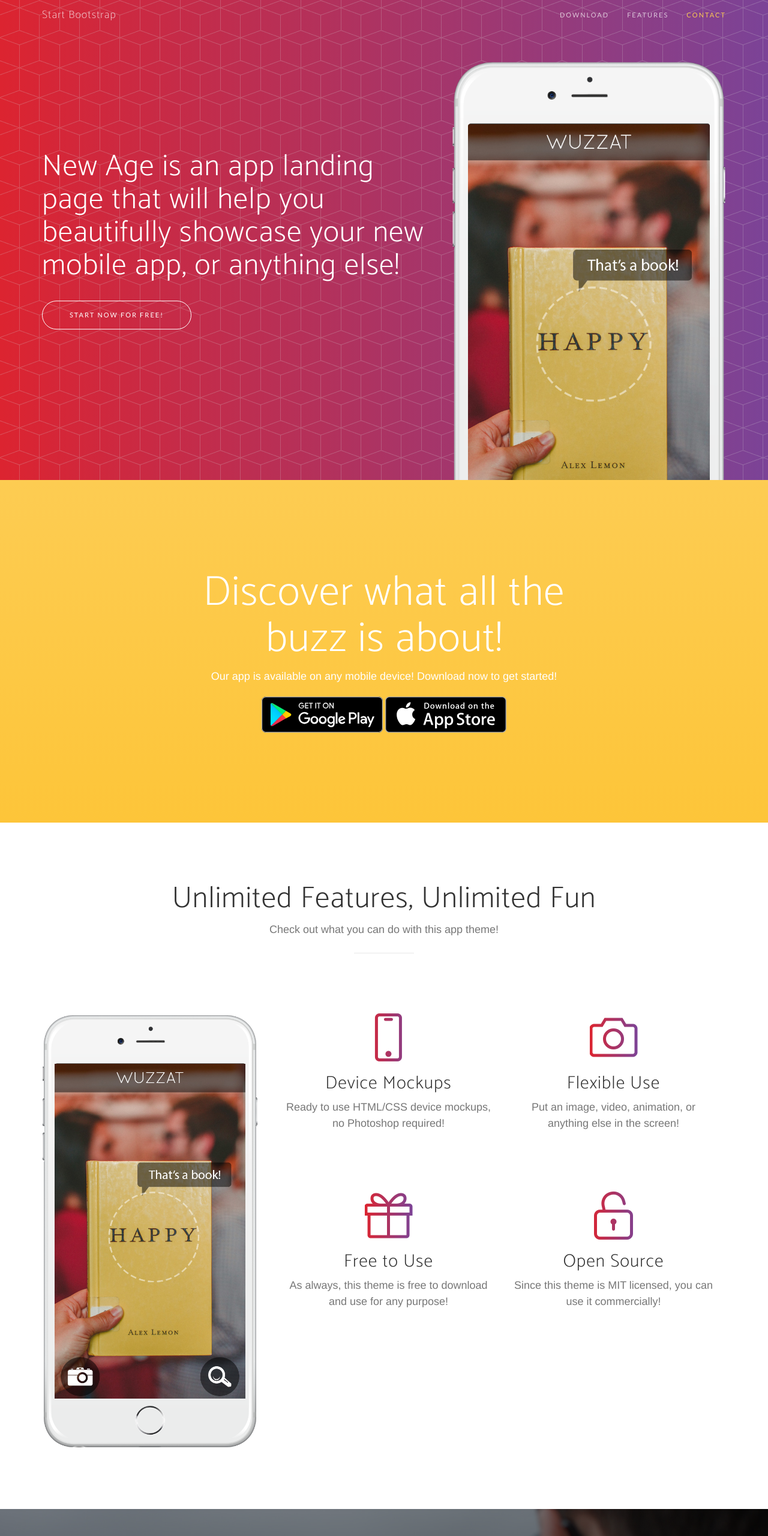
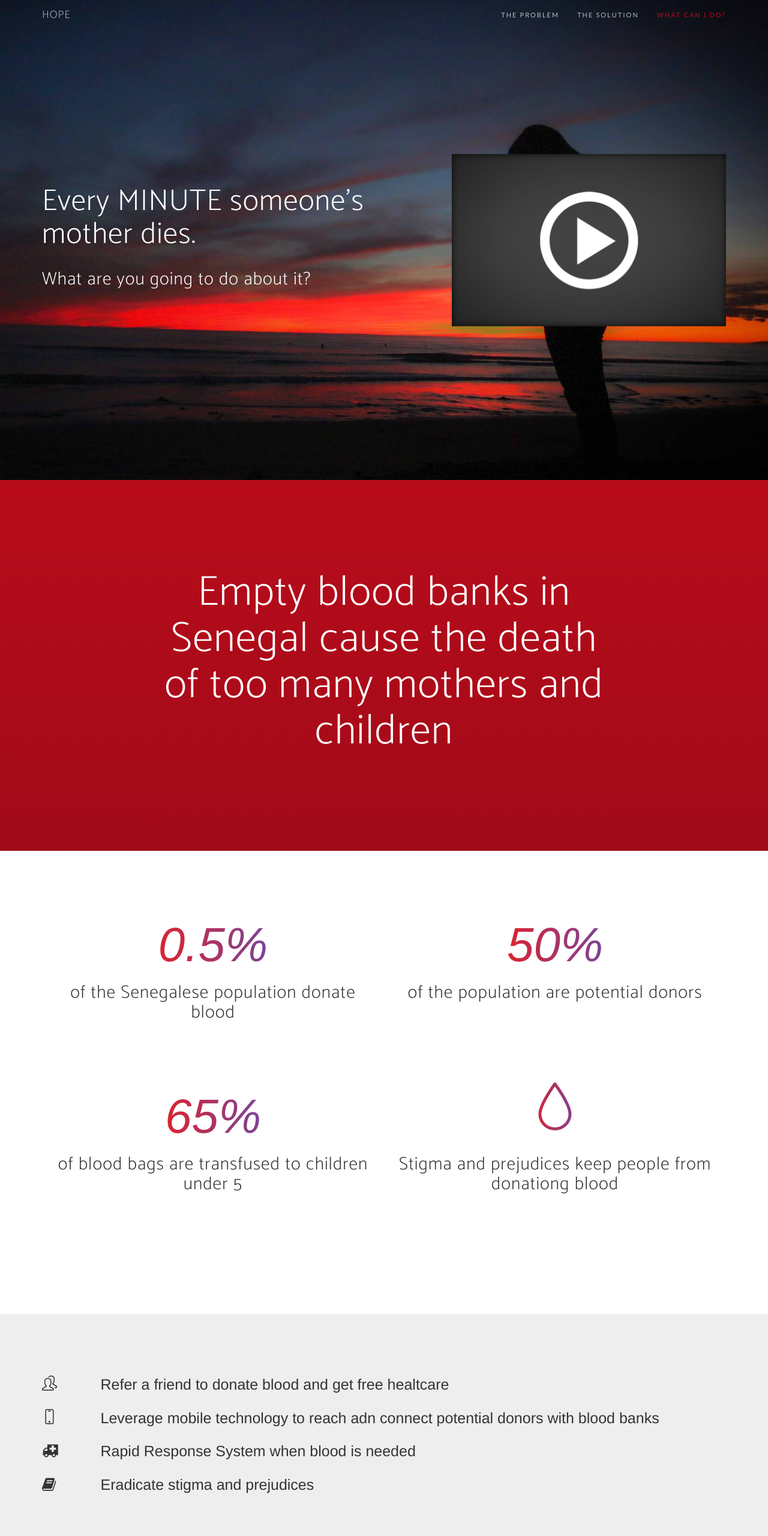
Before and after one commit to Moxxie/r4chack, a website: page index.html in a window 1280 px wide. Shown: the top 2560 px of the page at 60% size. Drawn offline with nearby package versions, Linux system fonts and the light colour scheme; a web font is replaced by a local one.

```diff
--- a/index.html
+++ b/index.html
@@ -9,7 +9,7 @@
     <meta name="description" content="">
     <meta name="author" content="">
 
-    <title>New Age - Start Bootstrap Theme</title>
+    <title>HOPE</title>
 
     <!-- Bootstrap Core CSS -->
     <link href="vendor/bootstrap/css/bootstrap.min.css" rel="stylesheet">
@@ -45,20 +45,20 @@
                 <button type="button" class="navbar-toggle collapsed" data-toggle="collapse" data-target="#bs-example-navbar-collapse-1">
                     <span class="sr-only">Toggle navigation</span> Menu <i class="fa fa-bars"></i>
                 </button>
-                <a class="navbar-brand page-scroll" href="#page-top">Start Bootstrap</a>
+                <a class="navbar-brand page-scroll" href="#page-top">HOPE</a>
             </div>
 
             <!-- Collect the nav links, forms, and other content for toggling -->
             <div class="collapse navbar-collapse" id="bs-example-navbar-collapse-1">
                 <ul class="nav navbar-nav navbar-right">
                     <li>
-                        <a class="page-scroll" href="#download">Download</a>
+                        <a class="page-scroll" href="#problem">The problem</a>
                     </li>
                     <li>
-                        <a class="page-scroll" href="#features">Features</a>
+                        <a class="page-scroll" href="#solution">The solution</a>
                     </li>
                     <li>
-                        <a class="page-scroll" href="#contact">Contact</a>
+                        <a class="page-scroll" href="#help">What can I do?</a>
                     </li>
                 </ul>
             </div>
@@ -73,23 +73,15 @@
                 <div class="col-sm-7">
                     <div class="header-content">
                         <div class="header-content-inner">
-                            <h1>New Age is an app landing page that will help you beautifully showcase your new mobile app, or anything else!</h1>
-                            <a href="#download" class="btn btn-outline btn-xl page-scroll">Start Now for Free!</a>
+                            <h1>Every MINUTE someone's mother dies.</h1>
+                            <h2>What are you going to do about it?</h2>
                         </div>
                     </div>
                 </div>
                 <div class="col-sm-5">
-                    <div class="device-container">
-                        <div class="device-mockup iphone6_plus portrait white">
-                            <div class="device">
-                                <div class="screen">
-                                    <!-- Demo image for screen mockup, you can put an image here, some HTML, an animation, video, or anything else! -->
-                                    <img src="img/demo-screen-1.jpg" class="img-responsive" alt="">
-                                </div>
-                                <div class="button">
-                                    <!-- You can hook the "home button" to some JavaScript events or just remove it -->
-                                </div>
-                            </div>
+                    <div class="header-content">
+                        <div class="header-content-inner">
+                            <img src="img/vid_placeholder.png" class="img-responsive" alt="">
                         </div>
                     </div>
                 </div>
@@ -97,78 +89,47 @@
         </div>
     </header>
 
-    <section id="download" class="download bg-primary text-center">
+    <section id="problem" class="download bg-primary text-center">
         <div class="container">
             <div class="row">
                 <div class="col-md-8 col-md-offset-2">
-                    <h2 class="section-heading">Discover what all the buzz is about!</h2>
-                    <p>Our app is available on any mobile device! Download now to get started!</p>
-                    <div class="badges">
-                        <a class="badge-link" href="#"><img src="img/google-play-badge.svg" alt=""></a>
-                        <a class="badge-link" href="#"><img src="img/app-store-badge.svg" alt=""></a>
-                    </div>
+                    <h2 class="section-heading">Empty blood banks in Senegal cause the death of too many mothers and children</h2>
                 </div>
             </div>
         </div>
     </section>
 
-    <section id="features" class="features">
+    <section class="features">
         <div class="container">
             <div class="row">
-                <div class="col-lg-12 text-center">
-                    <div class="section-heading">
-                        <h2>Unlimited Features, Unlimited Fun</h2>
-                        <p class="text-muted">Check out what you can do with this app theme!</p>
-                        <hr>
-                    </div>
-                </div>
-            </div>
-            <div class="row">
-                <div class="col-md-4">
-                    <div class="device-container">
-                        <div class="device-mockup iphone6_plus portrait white">
-                            <div class="device">
-                                <div class="screen">
-                                    <!-- Demo image for screen mockup, you can put an image here, some HTML, an animation, video, or anything else! -->
-                                    <img src="img/demo-screen-1.jpg" class="img-responsive" alt=""> </div>
-                                <div class="button">
-                                    <!-- You can hook the "home button" to some JavaScript events or just remove it -->
-                                </div>
-                            </div>
-                        </div>
-                    </div>
-                </div>
-                <div class="col-md-8">
+                <div class="col-md-12">
                     <div class="container-fluid">
                         <div class="row">
                             <div class="col-md-6">
                                 <div class="feature-item">
-                                    <i class="icon-screen-smartphone text-primary"></i>
-                                    <h3>Device Mockups</h3>
-                                    <p class="text-muted">Ready to use HTML/CSS device mockups, no Photoshop required!</p>
+                                    <i class="text-primary">0.5%</i>
+                                    <h3>of the Senegalese population donate blood</h3>
                                 </div>
                             </div>
                             <div class="col-md-6">
                                 <div class="feature-item">
-                                    <i class="icon-camera text-primary"></i>
-                                    <h3>Flexible Use</h3>
-                                    <p class="text-muted">Put an image, video, animation, or anything else in the screen!</p>
+                                    <i class="text-primary">50%</i>
+                                    <h3>of the population are potential donors</h3>
                                 </div>
                             </div>
                         </div>
                         <div class="row">
                             <div class="col-md-6">
                                 <div class="feature-item">
-                                    <i class="icon-present text-primary"></i>
-                                    <h3>Free to Use</h3>
-                                    <p class="text-muted">As always, this theme is free to download and use for any purpose!</p>
+                                    <i class="text-primary">65%</i>
+                                    <h3>of blood bags are transfused to children under 5</h3>
                                 </div>
                             </div>
                             <div class="col-md-6">
                                 <div class="feature-item">
-                                    <i class="icon-lock-open text-primary"></i>
-                                    <h3>Open Source</h3>
-                                    <p class="text-muted">Since this theme is MIT licensed, you can use it commercially!</p>
+                                    <i class="icon-drop text-primary"></i>
+                                    <h3>Stigma and prejudices keep people from donationg blood</h3>
+                                </div>
                             </div>
                         </div>
                     </div>
@@ -177,11 +138,47 @@
         </div>
     </section>
 
-    <section class="cta">
+    <section id="solution" class="bg-light">
+        <div class="container">
+            <div class="row">
+                <div class="col-sm-1 col-xs-1">
+                    <i class="icon-people"></i>
+                </div>
+                <div class="col-sm-11 col-xs-11">
+                    Refer a friend to donate blood and get free healtcare
+                </div>
+            </div>
+            <div class="row">
+                <div class="col-sm-1 col-xs-1">
+                    <i class="icon-screen-smartphone"></i>
+                </div>
+                <div class="col-sm-11 col-xs-11">
+                    Leverage mobile technology to reach adn connect potential donors with blood banks
+                </div>
+            </div>
+            <div class="row">
+                <div class="col-sm-1 col-xs-1">
+                    <i class="fa fa-ambulance" aria-hidden="true"></i>
+                </div>
+                <div class="col-sm-11 col-xs-11">
+                    Rapid Response System when blood is needed
+                </div>
+            </div>
+            <div class="row">
+                <div class="col-sm-1 col-xs-1">
+                    <i class="fa fa-book" aria-hidden="true"></i>
+                </div>
+                <div class="col-sm-11 col-xs-11">
+                    Eradicate stigma and prejudices
+                </div>
+            </div>
+        </div>
+    </section>
+
+    <section class="cta" id="help">
         <div class="cta-content">
-            <div class="container">
-                <h2>Stop waiting.<br>Start building.</h2>
-                <a href="#contact" class="btn btn-outline btn-xl page-scroll">Let's Get Started!</a>
+            <div class="container text-center">
+                Your support will help save countless mothers and children
             </div>
         </div>
         <div class="overlay"></div>
@@ -201,6 +198,18 @@
                     <a href="#"><i class="fa fa-google-plus"></i></a>
                 </li>
             </ul>
+        </div>
+    </section>
+
+    <section id="about" class="bg-light">
+        <div class="container">
+            <div class="row" style="padding: 10px;">
+                In October 2016, Reach4Change connected 6 different people from 5 countries and different backgrounds at Spotify Headquarters in Stockholm, to innovate a better world for children and women. This is the outcome of our work trying to solve one of the biggest problems in our world. The initiative was born as a complementary help to HOPE, a project in Senegal of Jean Luc, a 23 year old social entrepreneur that wants to give infants and mothers, the same opportunity as he had when a blood donation saved his life after a car crash when he was 5.
+            </div>
+
+            <div class="row text-center" style="margin-top: 20px;">
+                <img src="img/r4c.png">
+            </div>
         </div>
     </section>
 
--- a/less/new-age.less
+++ b/less/new-age.less
@@ -137,9 +137,11 @@
     width: 100%;
     min-height: auto;
     overflow-y: hidden;
-    background: url("../img/bg-pattern.png"), @theme-secondary; /* fallback for old browsers */
-    background: url("../img/bg-pattern.png"), -webkit-linear-gradient(to left, @theme-secondary , @theme-tertiary); /* Chrome 10-25, Safari 5.1-6 */
-    background: url("../img/bg-pattern.png"), linear-gradient(to left, @theme-secondary , @theme-tertiary); /* W3C, IE 10+/ Edge, Firefox 16+, Chrome 26+, Opera 12+, Safari 7+ */
+    background: url("../img/pregnant-beach-sunset-mother-51386.jpeg"), @theme-secondary; /* fallback for old browsers */
+    background: url("../img/pregnant-beach-sunset-mother-51386.jpeg"), -webkit-linear-gradient(to left, @theme-secondary , @theme-tertiary); /* Chrome 10-25, Safari 5.1-6 */
+    background: url("../img/pregnant-beach-sunset-mother-51386.jpeg"), linear-gradient(to left, @theme-secondary , @theme-tertiary); /* W3C, IE 10+/ Edge, Firefox 16+, Chrome 26+, Opera 12+, Safari 7+ */
+    background-position: right;
+    background-size: cover;
     color: white;
     .header-content {
         text-align: center;
@@ -272,6 +274,8 @@
               background: linear-gradient(to left, @theme-secondary , @theme-tertiary);
               -webkit-background-clip: text;
               -webkit-text-fill-color: transparent;
+            height: 100px;
+            display: inline-block;
         }
     }
     @media(min-width: 992px) {
@@ -286,11 +290,13 @@
     position: relative;
     .background-cover;
     background-position: center;
-    background-image: url('../img/bg-cta.jpg');
+    background-image: url('../img/bg2.jpg');
     padding: 250px 0;
     .cta-content {
         position: relative;
         z-index: 1;
+        font-size: 35px;
+        color: white;
         h2 {
             margin-top: 0;
             margin-bottom: 25px;
@@ -397,6 +403,10 @@
     background: linear-gradient(@theme-primary , darken(@theme-primary, 5%));
 }
 
+.bg-light {
+    background: @gray-lighter;
+}
+
 .text-primary {
     color: @theme-primary;
 }
@@ -458,3 +468,10 @@
 body {
     webkit-tap-highlight-color: @gray-darker;
 }
+
+#solution{
+    font-size: 25px;
+    .row{
+        margin-bottom: 20px;
+    }
+}
--- a/less/variables.less
+++ b/less/variables.less
@@ -2,7 +2,7 @@
 
 // Gray and Brand Colors for use across theme
 
-@theme-primary:    #fdcc52;
+@theme-primary: #b90c1b;
 @theme-secondary:  #7b4397;
 @theme-tertiary:   #dc2430;
 
--- a/package.json
+++ b/package.json
@@ -25,6 +25,7 @@
     "url": "https://github.com/BlackrockDigital/startbootstrap-new-age.git"
   },
   "dependencies": {
+    "http-server": "^0.9.0",
     "simple-line-icons": "^2.3.2"
   }
 }
```
Also changed, not shown: css/new-age.css, css/new-age.min.css, vendor/simple-line-icons/css/simple-line-icons.css, vendor/simple-line-icons/fonts/Simple-Line-Icons.ttf, vendor/simple-line-icons/fonts/Simple-Line-Icons.woff, vendor/simple-line-icons/fonts/Simple-Line-Icons.woff2, 4 other files. Lines whose indentation alone changed are shown as unchanged.
